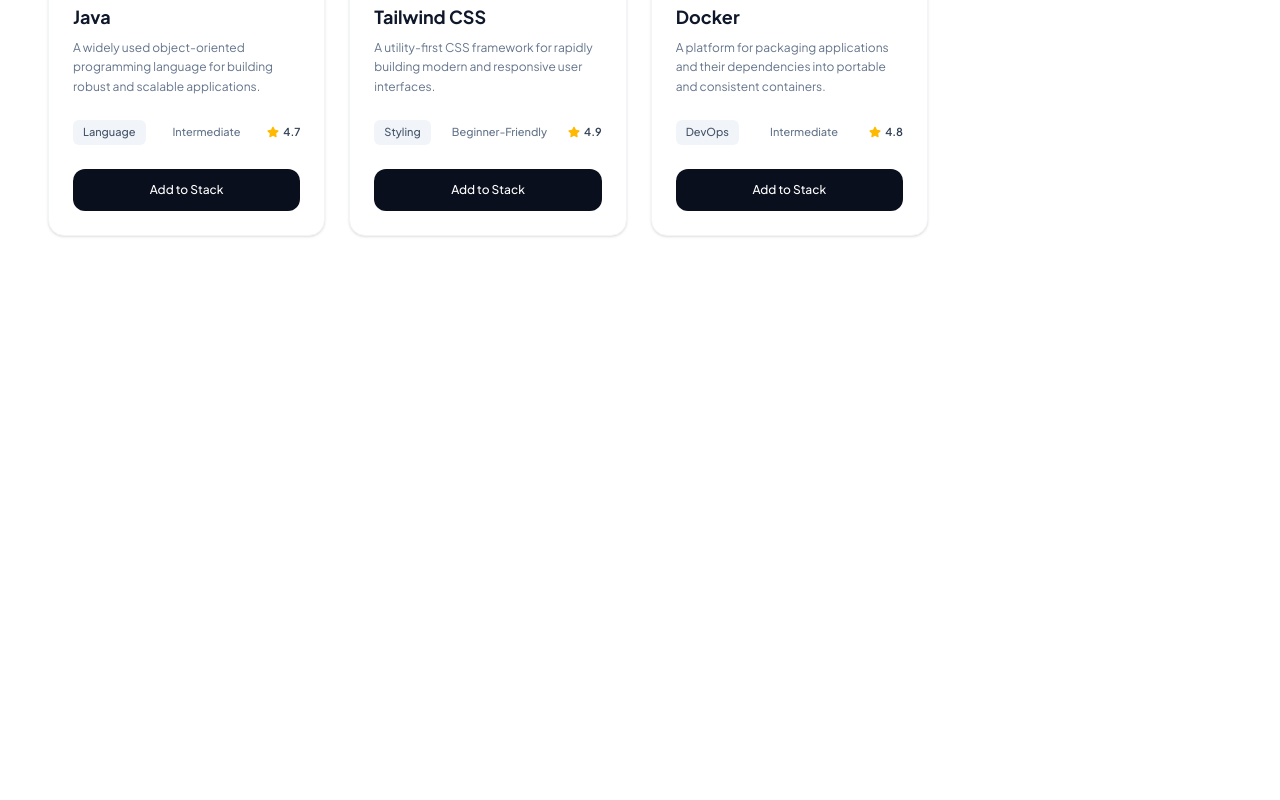
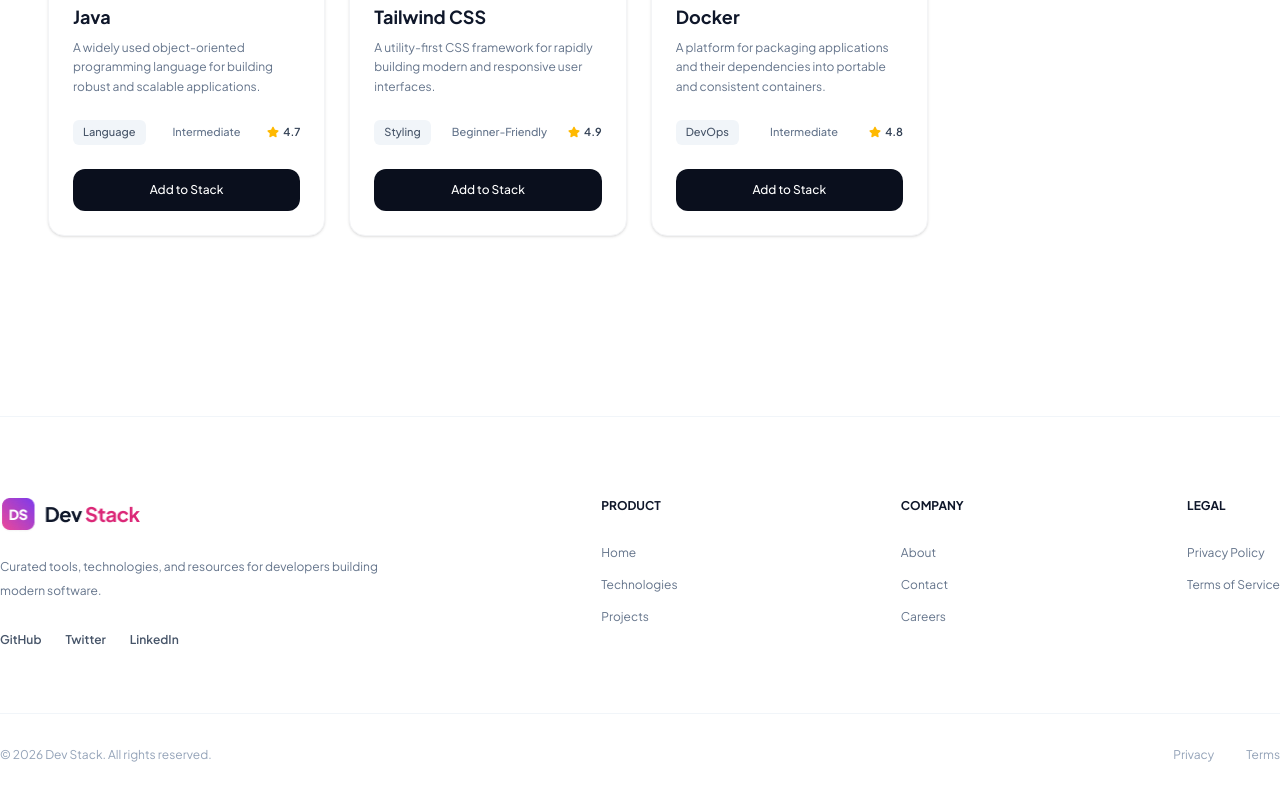
Before and after one commit to sakiburdev/B14-A05-DevStack, a React (Vite) app: page / in a window 1280 px wide. Shown: the part 1858-2658 px from the top of the page. Before the commit the page ends 2142 px from the top, so only its background shows below. Built offline with nearby package versions, Linux system fonts and the light colour scheme.

Commit message:
The footer component has been added.

```diff
--- a/src/App.jsx
+++ b/src/App.jsx
@@ -3,6 +3,7 @@
 import Banner from "./components/Banner";
 import TechnologyCard from "./components/TechnologyCard";
 import YourStack from "./components/YourStack";
+import Footer from "./components/Footer";
 import { ToastContainer, toast } from "react-toastify";
 import "react-toastify/dist/ReactToastify.css";
 
@@ -99,6 +100,8 @@
           <ToastContainer position="bottom-right" autoClose={2000} />
         </div>
       )}
+
+      <Footer />
     </>
   );
 }
--- /dev/null
+++ b/src/components/Footer.jsx
@@ -0,0 +1,178 @@
+import React from "react";
+
+import logo from "../assets/logo-text.png";
+
+const Footer = () => {
+    // Social Links
+    const socialLinks = [
+        {
+            name: "GitHub",
+            href: "#",
+        },
+        {
+            name: "Twitter",
+            href: "#",
+        },
+        {
+            name: "LinkedIn",
+            href: "#",
+        },
+    ];
+
+    // Footer Columns
+    const footerColumns = [
+        {
+            title: "PRODUCT",
+            links: [
+                {
+                    name: "Home",
+                    href: "#home",
+                },
+                {
+                    name: "Technologies",
+                    href: "#technologies",
+                },
+                {
+                    name: "Projects",
+                    href: "#projects",
+                },
+            ],
+        },
+        {
+            title: "COMPANY",
+            links: [
+                {
+                    name: "About",
+                    href: "#about",
+                },
+                {
+                    name: "Contact",
+                    href: "#contact",
+                },
+                {
+                    name: "Careers",
+                    href: "#careers",
+                },
+            ],
+        },
+        {
+            title: "LEGAL",
+            links: [
+                {
+                    name: "Privacy Policy",
+                    href: "#privacy",
+                },
+                {
+                    name: "Terms of Service",
+                    href: "#terms",
+                },
+            ],
+        },
+    ];
+
+    // Bottom Links
+    const bottomLinks = [
+        {
+            name: "Privacy",
+            href: "#privacy",
+        },
+        {
+            name: "Terms",
+            href: "#terms",
+        },
+    ];
+
+    return (
+        <footer className="max-w-full border-t border-[#F1F5F9] mt-33  bg-white">
+            <div className="container mx-auto mt-10 py-10">
+
+                {/* Main Footer */}
+                <div className="container flex justify-between gap-20">
+
+                    {/* Brand Section */}
+                    <div>
+                        {/* Logo */}
+                        <a href="#home" className="inline-block">
+                            <img
+                                src={logo}
+                                alt="Dev Stack"
+                                className="w-[141px]"
+                            />
+                        </a>
+
+                        {/* Description */}
+                        <p className="mt-4 font-['Plus_Jakarta_Sans'] text-[12px] font-normal leading-6 text-[#64748B]">
+                            Curated tools, technologies, and resources for developers
+                            building <span className="block">modern software.</span>
+                        </p>
+
+                        {/* Social Links */}
+                        <div className="mt-7 flex items-center gap-6">
+                            {socialLinks.map((social) => (
+                                <a
+                                    key={social.name}
+                                    href={social.href}
+                                    className="font-['Plus_Jakarta_Sans'] text-[12px] font-semibold text-[#475569] transition-colors duration-200 hover:text-[#DB2777]"
+                                >
+                                    {social.name}
+                                </a>
+                            ))}
+                        </div>
+                    </div>
+
+                    {/* Footer Columns */}
+                    {footerColumns.map((column) => (
+                        <div key={column.title}>
+                            {/* Title */}
+                            <h3 className="font-['Plus_Jakarta_Sans'] text-[12px] font-bold text-[#0F172A]">
+                                {column.title}
+                            </h3>
+
+                            {/* Links */}
+                            <ul className="mt-6 space-y-2">
+                                {column.links.map((link) => (
+                                    <li key={link.name}>
+                                        <a
+                                            href={link.href}
+                                            className="font-['Plus_Jakarta_Sans'] text-[12px] font-normal text-[#64748B] transition-colors duration-200 hover:text-[#DB2777]"
+                                        >
+                                            {link.name}
+                                        </a>
+                                    </li>
+                                ))}
+                            </ul>
+                        </div>
+                    ))}
+                </div>
+
+                {/* Divider */}
+                <div className="mt-16 border-t border-[#F1F5F9]"></div>
+
+                {/* Bottom Section */}
+                <div className="flex items-center justify-between pt-8">
+
+                    {/* Copyright */}
+                    <p className="font-['Plus_Jakarta_Sans'] text-[12px] font-normal text-[#94A3B8]">
+                        © 2026 Dev Stack. All rights reserved.
+                    </p>
+
+                    {/* Bottom Links */}
+                    <div className="flex items-center gap-8">
+                        {bottomLinks.map((link) => (
+                            <a
+                                key={link.name}
+                                href={link.href}
+                                className="font-['Plus_Jakarta_Sans'] text-[12px] font-normal text-[#94A3B8] transition-colors duration-200 hover:text-[#64748B]"
+                            >
+                                {link.name}
+                            </a>
+                        ))}
+                    </div>
+                </div>
+
+            </div>
+        </footer>
+    );
+};
+
+export default Footer;
```
